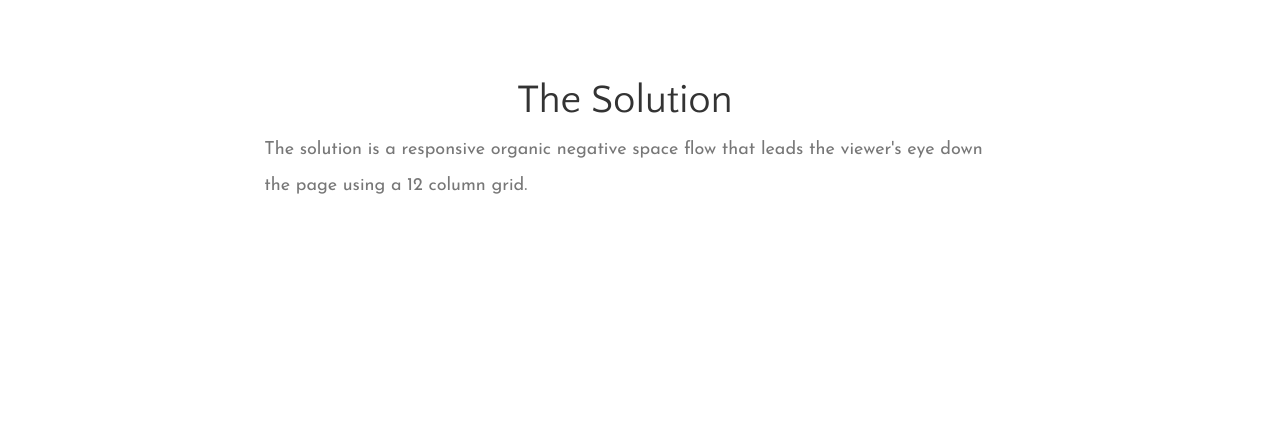
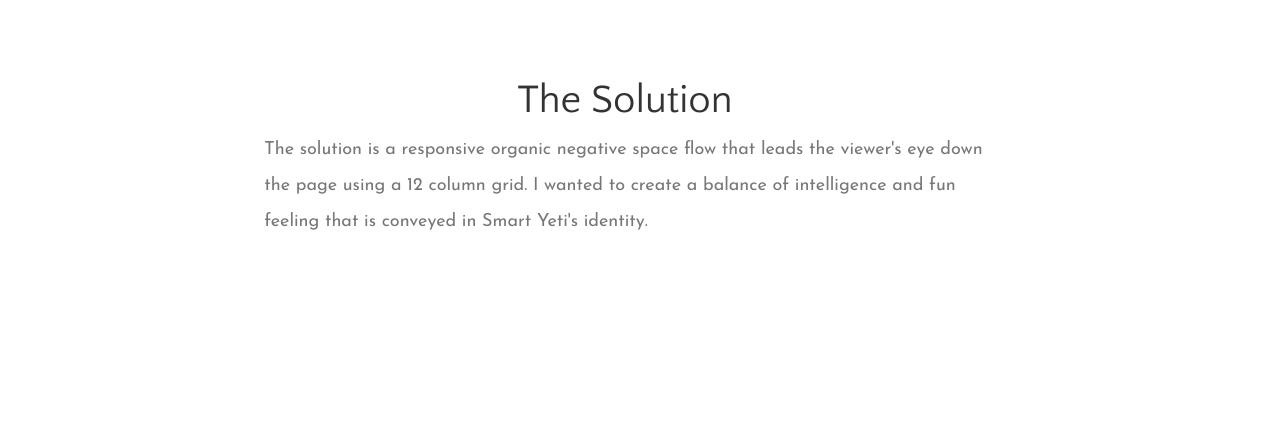
Before and after one commit to dlitterio/dlitterio.github.io, a plain HTML site: page smart_yeti2.html in a window 1280 px wide. Shown: the part 1560-1991 px from the top of the page. Drawn offline with Linux system fonts and the light colour scheme.

Commit message:
sms solution

```diff
--- a/smart_yeti2.html
+++ b/smart_yeti2.html
@@ -134,7 +134,7 @@
                 <div class="col-lg-12 text-center" id="theSolution">
                     <div class="service-box">
                         <h3>The Solution</h3>
-                        <p class="text-muted">The solution is a responsive organic negative space flow that leads the viewer's eye down the page using a 12 column grid. </p>
+                        <p class="text-muted">The solution is a responsive organic negative space flow that leads the viewer's eye down the page using a 12 column grid. I wanted to create a balance of intelligence and fun feeling that is conveyed in Smart Yeti's identity. </p>
                     </div>
                 </div>
             </div>
```
